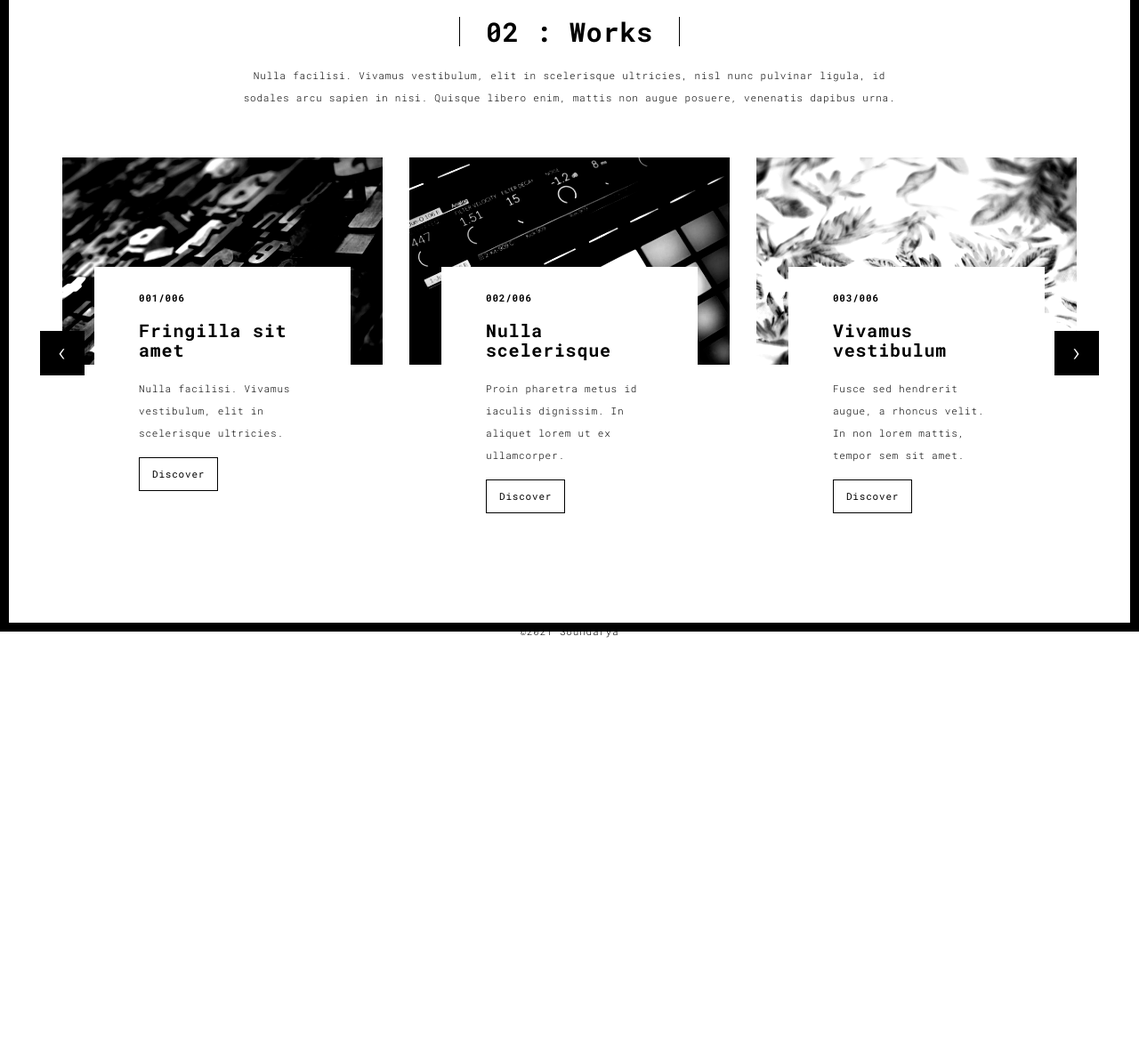
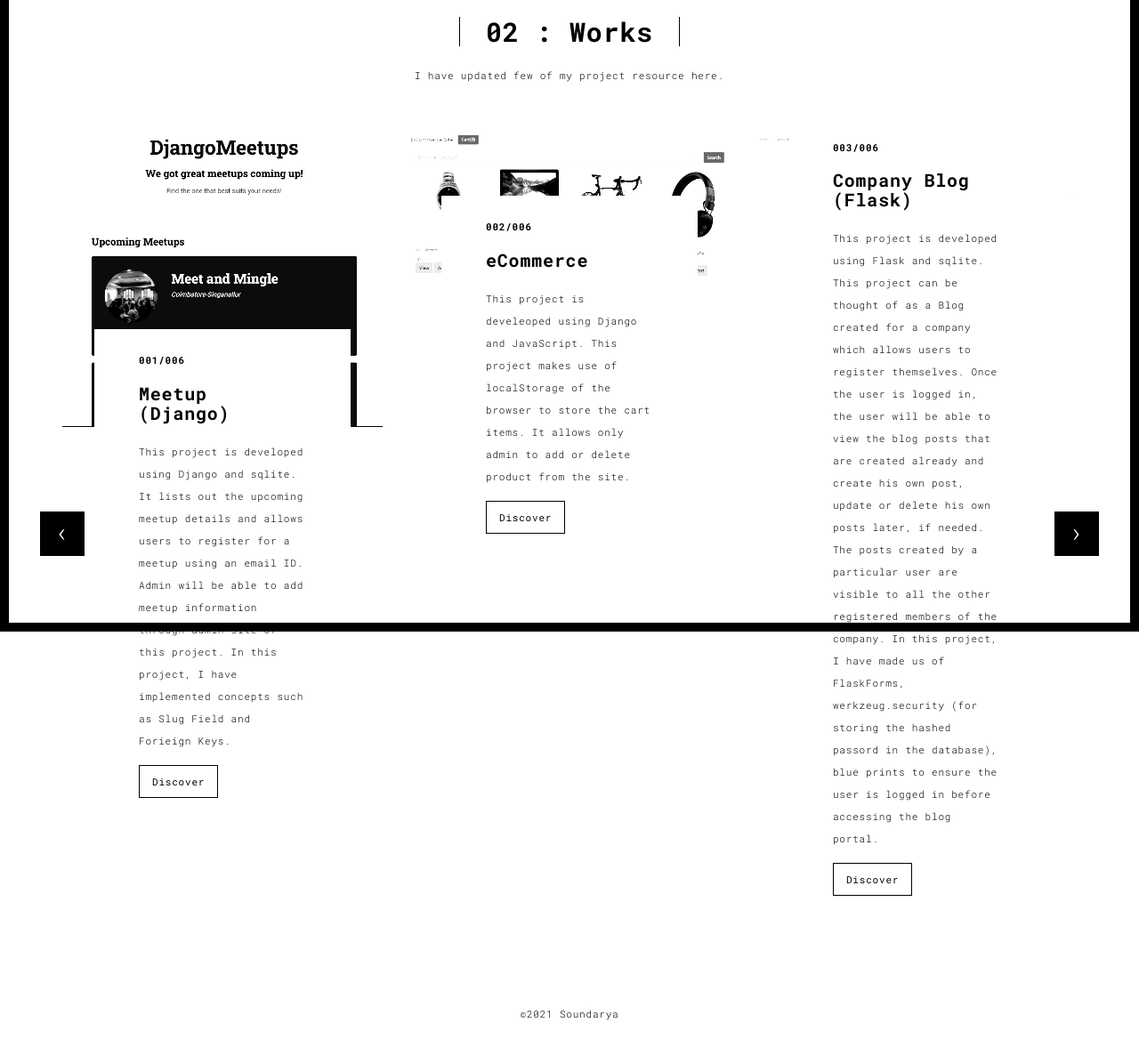
Before and after one commit to sound25/MyNewRepo, a Flask app: page /works.html in a window 1280 px wide. Shown: the part 90-1267 px from the top of the page at 89% size. Before the commit the page ends 807 px from the top, so only its background shows below. Run offline with Flask 2, Linux system fonts and the light colour scheme; some libraries are stand-ins or nearby versions.

Commit message:
Final modification

```diff
--- a/server.py
+++ b/server.py
@@ -23,3 +23,6 @@ def submitt():
 		return redirect('thankyou.html')
 	else:
 		return "Failed to submit the contact form"
+
+if __name__=='__main__':
+	app.run(debug=True)
--- a/templates/index.html
+++ b/templates/index.html
@@ -60,7 +60,7 @@
                 <span id="typed-strings">
                   <span>I'm Soundarya Thangavelu</span>
                   <span>Python Developer</span>
-                  <span>Working as a Freelancer</span>
+                  <span>Working as Programmer Analyst</span>
                 </span>
                 <span id="typed"></span>
               </h1>
--- a/templates/works.html
+++ b/templates/works.html
@@ -57,7 +57,7 @@
       <div class="col-sm-8 col-sm-offset-2 section-container-spacer">
         <div class="text-center">
           <h1 class="h2">02 : Works</h1>
-          <p>Nulla facilisi. Vivamus vestibulum, elit in scelerisque ultricies, nisl nunc pulvinar ligula, id sodales arcu sapien in nisi. Quisque libero enim, mattis non augue posuere, venenatis dapibus urna.</p>
+          <p>I have updated few of my project resource here. </p>
         </div>
       </div>
 
@@ -70,38 +70,57 @@
                 <div class="row">
                     <div class="col-sm-4">
 
-                      <a href="./work.html" title="" class="black-image-project-hover">
-                        <img src="./static/assets/images/work01-hover.jpg" alt="" class="img-responsive">
+                      <a href="https://meetup-project.herokuapp.com/meetups/" target="_blank" rel="noopener noreferrer" title="" class="black-image-project-hover">
+                        <img src="./static/assets/images/work01-hover.png" alt="" class="img-responsive">
                       </a>
                       <div class="card-container card-container-lg">
                         <h4>001/006</h4>
-                        <h3>Fringilla sit amet</h3>
-                        <p>Nulla facilisi. Vivamus vestibulum, elit in scelerisque ultricies.</p>
-                        <a href="./work.html" title="" class="btn btn-default">Discover</a>
+                        <h3>Meetup (Django)</h3>
+                        <p>This project is developed using Django and sqlite.
+                          It lists out the upcoming meetup details and allows users to register for a meetup using an email ID.
+                          Admin will be able to add meetup information through admin site of this project.
+                          In this project, I have implemented concepts such as Slug Field and Forieign Keys.
+                          </p>
+                        <a href="https://meetup-project.herokuapp.com/meetups/" target="_blank" rel="noopener noreferrer" title="" class="btn btn-default">Discover</a>
                       </div>
                     </div>
                     <div class="col-sm-4">
-                      <a href="./work.html" title="" class="black-image-project-hover">
-                        <img src="./static/assets/images/work02-hover.jpg" alt="" class="img-responsive">
+                      <a href="https://e-commerce-using-django.herokuapp.com/" target="_blank" rel="noopener noreferrer" title="" class="black-image-project-hover">
+                        <img src="./static/assets/images/work02-hover.png" alt="" class="img-responsive">
                       </a>
                       <div class="card-container card-container-lg">
                         <h4>002/006</h4>
-                        <h3>Nulla scelerisque</h3>
-                        <p>Proin pharetra metus id iaculis dignissim. In aliquet lorem ut ex ullamcorper.</p>
-                        <a href="./static/work.html" title="" class="btn btn-default">Discover</a>
+                        <h3>eCommerce</h3>
+                        <p>This project is develeoped using Django and JavaScript.
+                          This project makes use of localStorage of the browser to store the cart items.
+                          It allows only admin to add or delete product from the site.</p>
+                        <a href="https://e-commerce-using-django.herokuapp.com/" target="_blank" rel="noopener noreferrer" title="" class="btn btn-default">Discover</a>
                       </div>
                     </div>
+
                     <div class="col-sm-4">
-                      <a href="./work.html" title="" class="black-image-project-hover">
-                        <img src="./static/assets/images/work03-hover.jpg" alt="" class="img-responsive">
+                      <a href="https://mycompanyblogproject.herokuapp.com" target="_blank" rel="noopener noreferrer" title="" class="black-image-project-hover">
+                        <img src="./static/assets/images/work03-hover.png" alt="" class="img-responsive">
                       </a>
                       <div class="card-container card-container-lg">
                         <h4>003/006</h4>
-                        <h3>Vivamus vestibulum</h3>
-                        <p>Fusce sed hendrerit augue, a rhoncus velit. In non lorem mattis, tempor sem sit amet.</p>
-                        <a href="./work.html" title="" class="btn btn-default">Discover</a>
+                        <h3>Company Blog (Flask)</h3>
+                        <p>This project is developed using Flask and sqlite.
+
+                          This project can be thought of as a Blog created for a company which allows users to register themselves.
+
+                          Once the user is logged in, the user will be able to view the blog posts that are created already and create his own post, update or delete his own posts later, if needed.
+
+                          The posts created by a particular user are visible to all the other registered members of the company.
+
+                          In this project, I have made us of FlaskForms, werkzeug.security (for storing the hashed passord in the database), blue prints to ensure the user is logged in before accessing the blog portal.</p>
+                        <a href="https://mycompanyblogproject.herokuapp.com" target="_blank" rel="noopener noreferrer" title="" class="btn btn-default">Discover</a>
                       </div>
                     </div>
+
+
+
+
 
                 </div>
                 <!--/row-->
@@ -110,37 +129,41 @@
             <div class="item">
                 <div class="row">
                   <div class="col-sm-4">
-                    <a href="./work.html" class="black-image-project-hover">
-                      <img src="./static/assets/images/work02-hover.jpg" alt="Image" class="img-responsive">
+                    <a href="https://django-blog-prj.herokuapp.com/" class="black-image-project-hover" target="_blank" rel="noopener noreferrer">
+                      <img src="./static/assets/images/work04-hover.png" alt="Image" class="img-responsive">
                     </a>
                     <div class="card-container">
                       <h4>004/006</h4>
-                      <h3>Nulla scelerisque</h3>
-                      <p>Proin pharetra metus id iaculis dignissim. In aliquet lorem ut ex ullamcorper.</p>
-                      <a href="./work.html" class="btn btn-default">Discover</a>
+                      <h3>Personal Blog (Django)</h3>
+                      <p>This is a blog project developed using Django.
+
+                        This project allows users to visit blogs and save them to read later. The user can add comments to the post. The admin of this project will be able to add author and posts In this blog, I have used Class Views instead of methods.</p>
+                      <a href="https://django-blog-prj.herokuapp.com/" target="_blank" rel="noopener noreferrer" class="btn btn-default">Discover</a>
                     </div>
                   </div>
                    <div class="col-sm-4">
-                      <a href="./work.html" class="black-image-project-hover">
-                        <img src="./static/assets/images/work01-hover.jpg" alt="Image" class="img-responsive">
+                      <a href="https://app-food-menu.herokuapp.com/" class="black-image-project-hover" target="_blank" rel="noopener noreferrer">
+                        <img src="./static/assets/images/work05-hover.png" alt="Image" class="img-responsive">
                       </a>
                       <div class="card-container">
                         <h4>005/006</h4>
-                        <h3>Fringilla sit amet</h3>
-                        <p>Nulla facilisi. Vivamus vestibulum, elit in scelerisque ultricies.</p>
-                        <a href="./work.html" class="btn btn-default">Discover</a>
+                        <h3>Food App (Django)</h3>
+                        <p>A digital menu to list out food items. The project allows admin of the site to add/ delete items from food list available.</p>
+                        <a href="https://app-food-menu.herokuapp.com/" target="_blank" rel="noopener noreferrer" class="btn btn-default">Discover</a>
                       </div>
                     </div>
 
                     <div class="col-sm-4">
-                      <a href="./work.html" class="black-image-project-hover">
-                        <img src="./static/assets/images/work03-hover.jpg" alt="Image" class="img-responsive">
+                      <a href="https://web-scrape-project.herokuapp.com/" class="black-image-project-hover" target="_blank" rel="noopener noreferrer">
+                        <img src="./static/assets/images/work06-hover.png" alt="Image" class="img-responsive">
                       </a>
                       <div class="card-container">
                         <h4>006/006</h4>
-                        <h3>Vivamus vestibulum</h3>
-                        <p>Fusce sed hendrerit augue, a rhoncus velit. In non lorem mattis, tempor sem sit amet.</p>
-                        <a href="./work.html" class="btn btn-default">Discover</a>
+                        <h3>Web Scraping Project</h3>
+                        <p>This is developed using Django, BeautifulSoup.
+
+                          The project allows user to enter an URL and it lists out all the links available in the URL given by the user.</p>
+                        <a href="https://web-scrape-project.herokuapp.com/" target="_blank" rel="noopener noreferrer" class="btn btn-default">Discover</a>
                       </div>
                     </div>
 
```
Also changed, not shown: templates/about.html (+43 -9 lines), static/assets/images/work01-hover.png (added), static/assets/images/work02-hover - Copy.PNG (added), static/assets/images/work02-hover.PNG (added), static/assets/images/work03-hover.PNG (added), static/assets/images/work04-hover.PNG (added), static/assets/images/work05-hover.PNG (added), static/assets/images/work06-hover.PNG (added).
